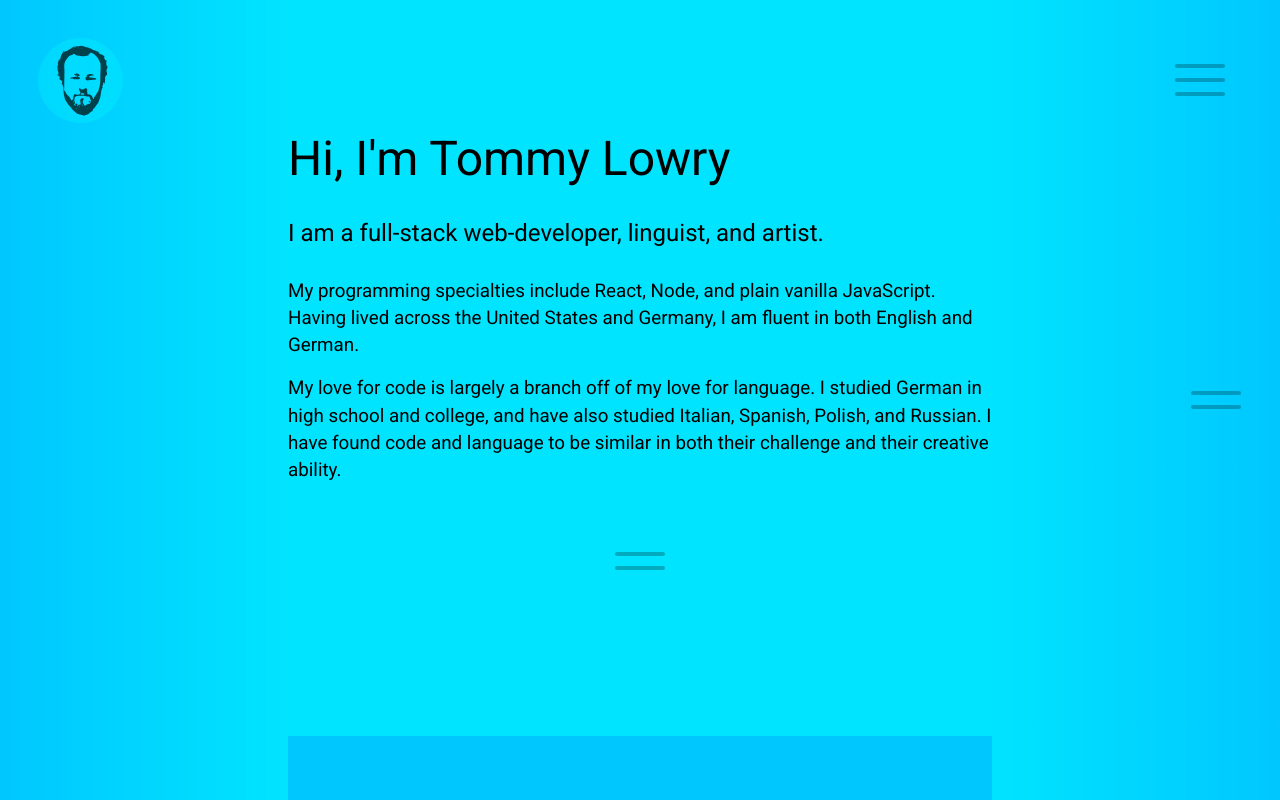
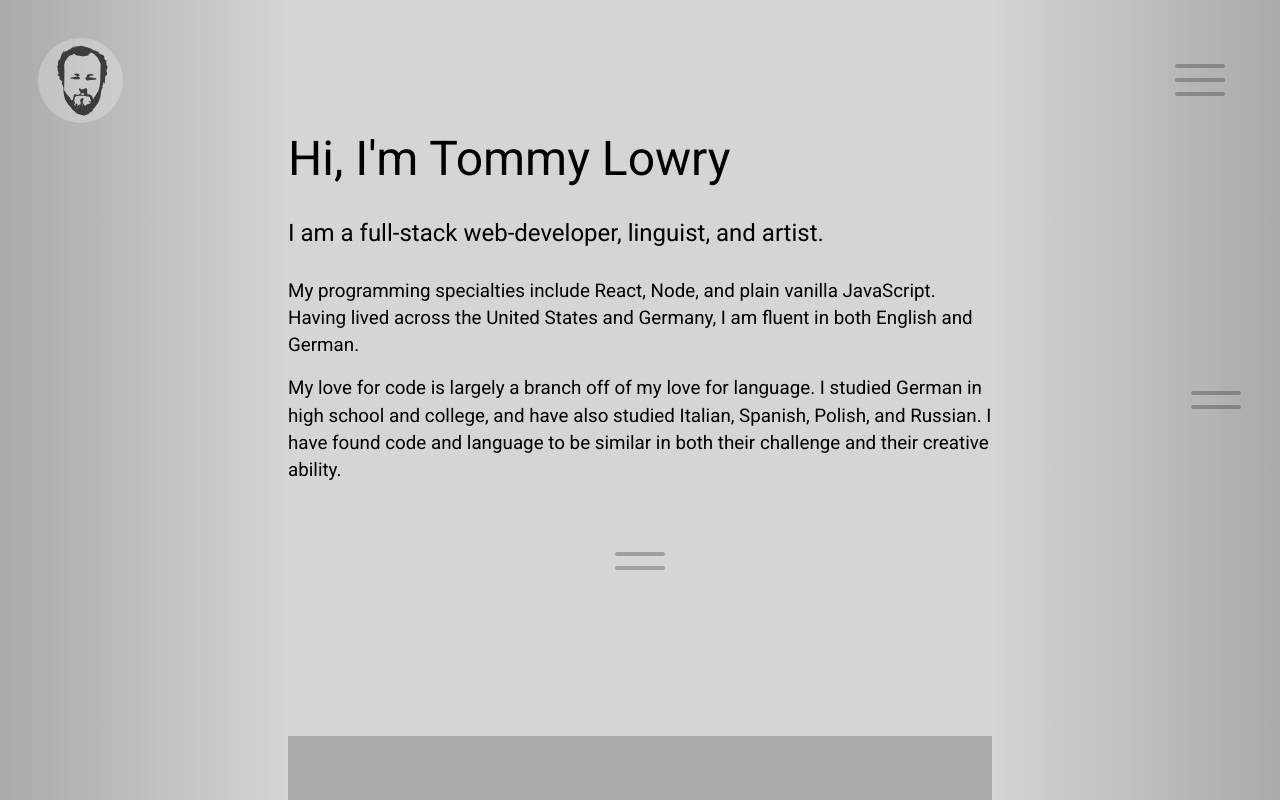
Before and after one commit to Tommydreamer57/react-portfolio-1, a React (Create React App) app: page / in a window 1280 px wide. Built offline with nearby package versions, Linux system fonts and the light colour scheme; some icons are missing.

Commit message:
removed colors

```diff
--- a/src/App.css
+++ b/src/App.css
@@ -11,7 +11,7 @@ body,
     width: 100%;
     margin: 0;
     padding: 0;
-    background: rgb(0, 200, 255);
+    background: #AAA;
     font-family: Roboto;
 }
 
@@ -51,7 +51,7 @@ a {
     justify-content: center;
     align-items: center;
     border-radius: 50px;
-    background: rgba(0, 255, 255, 0.25);
+    background: rgba(255, 255, 255, 0.25);
     /* background: rgba(15, 230, 255, 0.6); */
     /* background: rgba(85, 25, 140, 0.6); */
 }
@@ -106,11 +106,11 @@ p {
 }
 
 .previous-left-margin, .current-left-margin, .next-left-margin {
-    background-image: linear-gradient(90deg, transparent, rgba(0, 255, 255, 0.5))
+    background-image: linear-gradient(90deg, transparent, rgba(255, 255, 255, 0.5))
 }
 
 .previous-right-margin, .current-right-margin, .next-right-margin {
-    background-image: linear-gradient(90deg, rgba(0, 255, 255, 0.5), transparent)
+    background-image: linear-gradient(90deg, rgba(255, 255, 255, 0.5), transparent)
 }
 
 .current-left-margin {
@@ -144,7 +144,7 @@ p {
     flex-direction: column;
     height: unset;
     min-height: calc(100vh - 25vw);
-    background: rgba(0, 255, 255, 0.5);
+    background: rgba(255, 255, 255, 0.5);
 }
 
 .previous, .current, .next {
--- a/src/components/Menu/Menu.css
+++ b/src/components/Menu/Menu.css
@@ -8,7 +8,7 @@
     flex-direction: column;
     justify-content: center;
     align-items: stretch;
-    background: rgba(0, 225, 255, 1);
+    background: #CCC;
     transition: top 0.3s cubic-bezier(0.65, 0.15, 0, 1);
     z-index: 2;
 }
```
